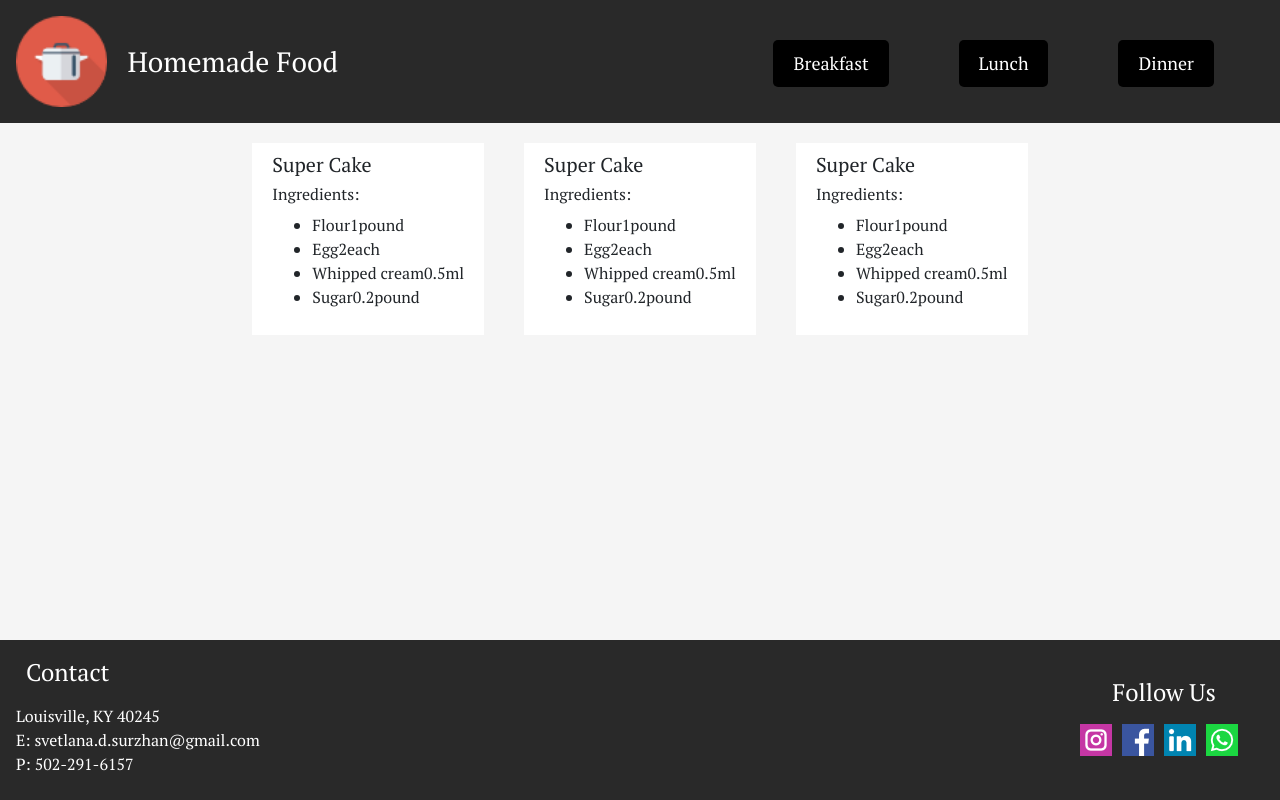
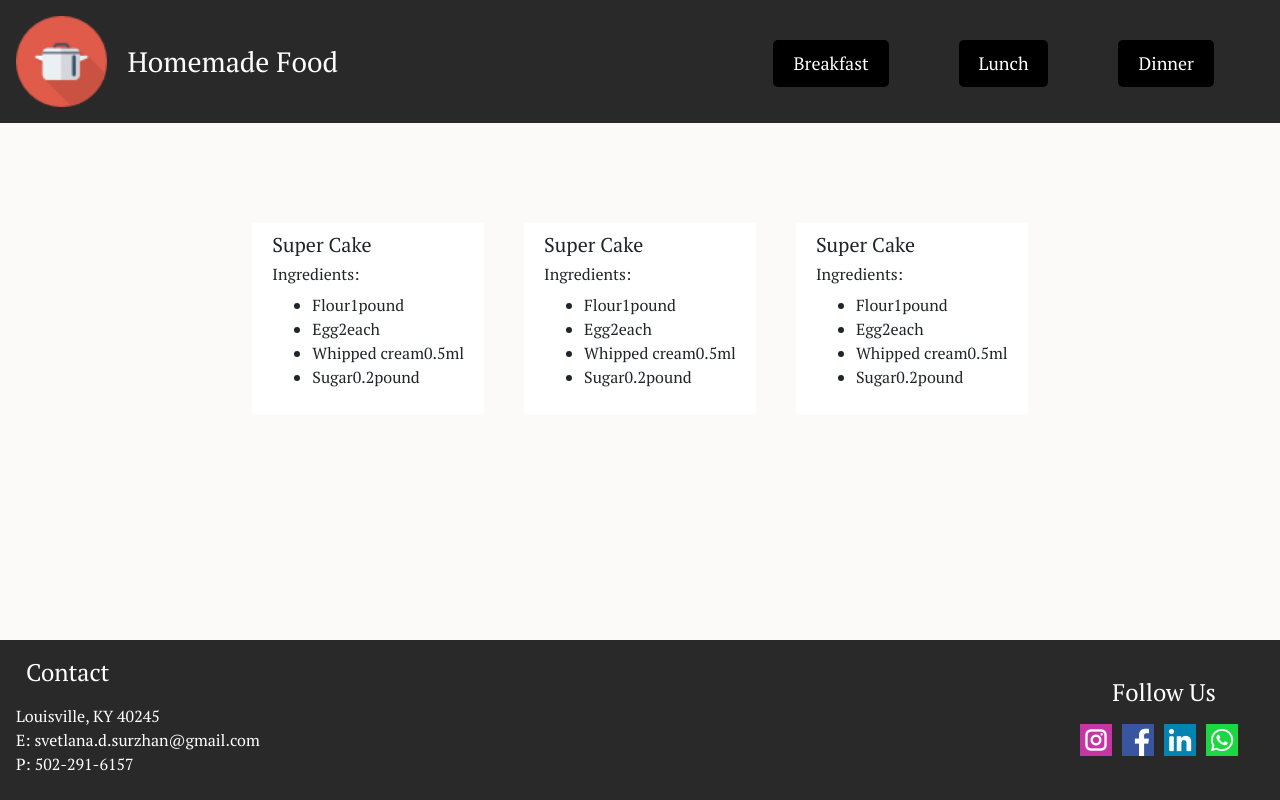
Before and after one commit to SvetlanaSurzhan/recipes-site, a React (Create React App) app in the folder ClientApp/: page / in a window 1280 px wide. Built offline with nearby package versions, Linux system fonts and the light colour scheme.

Commit message:
added margin to main content

```diff
--- a/ClientApp/src/components/shell/Shell.css
+++ b/ClientApp/src/components/shell/Shell.css
@@ -2,9 +2,10 @@
     display: flex;
     min-height: 100vh;
     flex-direction: column;
-    background-color: #f5f5f5;
+    background-color: #fcf9f9f8;
 }
 
 .main-content {
   flex: 1;
+  margin-top: 10vh;
 }
```
